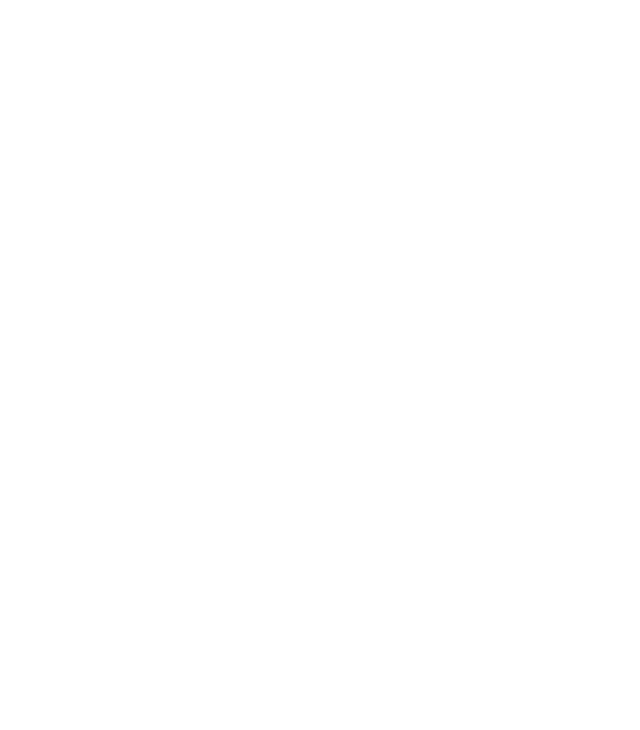
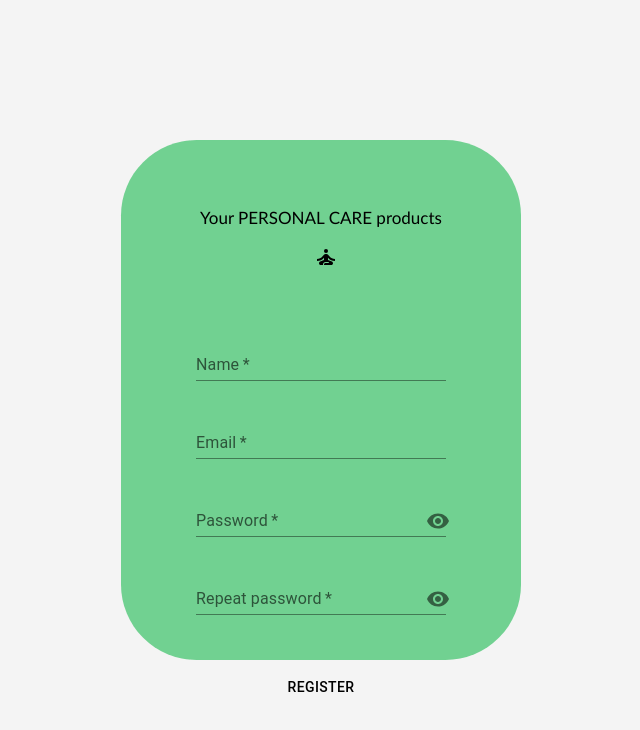
Before and after one commit to IulyN1/Proiect-colectiv, a React (Create React App) app: page /register in a window 1280 px wide. Before the commit this address had no page. Shown: the top 730 px of the page, without its empty margins (319-959 px from the left). Built offline with nearby package versions, Linux system fonts and the light colour scheme.

Commit message:
Pagina de register
Pagina de register, nu este conectata cu BE

```diff
--- a/src/App.js
+++ b/src/App.js
@@ -4,6 +4,7 @@
 import ProductPage from './pages/ProductPage';
 import { BrowserRouter, Routes, Route } from 'react-router-dom';
 import Login from './pages/Login';
+import Register from "./pages/Register";
 
 const App = () => {
 	return (
@@ -14,6 +15,7 @@
 				<Route path="/products/:id" element={<ProductPage />} />
 				<Route path="/products/favorites" element={<ProductsPage favorites={0} />} />
 				<Route path="/login" element={<Login />} />
+				<Route path="/register" element={<Register />} />
 			</Routes>
 		</BrowserRouter>
 	);
--- a/src/components/Navbar/Navbar.jsx
+++ b/src/components/Navbar/Navbar.jsx
@@ -17,7 +17,9 @@
 				<Link to={`/products/favorites`} favorites={0}>
 					<FavoriteBorderIcon className="Navbar-item" />
 				</Link>
-				<p className="Navbar-item">{REGISTER}</p>
+				<Link to={`/register`} className="Navbar-Link">
+					<p className="Navbar-item">{REGISTER}</p>
+				</Link>
 				{!localStorage.getItem("userId") &&
 					<Link to={`/login`} className="Navbar-Link">
 						<p className="Navbar-item">{SIGN_IN}</p>
--- /dev/null
+++ b/src/pages/Register.js
@@ -0,0 +1,154 @@
+import {
+    Button,
+    FormControl,
+    IconButton,
+    Input,
+    InputAdornment,
+    InputLabel,
+    OutlinedInput,
+    TextField
+} from "@mui/material";
+import SelfImprovementIcon from "@mui/icons-material/SelfImprovement";
+import {BRAND, REGISTER} from "../constants";
+import React from 'react';
+import {Visibility, VisibilityOff} from "@mui/icons-material";
+import {useNavigate} from "react-router-dom";
+
+const Register = () => {
+
+    const [email, setEmail] = React.useState("");
+    const [name, setName] = React.useState("");
+    const [password, setPassword] = React.useState("");
+    const [repeatPass, setRepeatPass] = React.useState("");
+    const [errorMessage, setErrorMessage] = React.useState("");
+    const [showPassword, setShowPassword] = React.useState(false);
+    const navigate = useNavigate();
+
+
+    const handleRegister = () => {
+        let localErrorMessage;
+        if (email.trim() === "" ||
+            password.trim() === "" ||
+            repeatPass.trim() === "" ||
+            name.trim() === ""
+        ) {
+            localErrorMessage = "Empty fields!";
+            setErrorMessage("Empty fields!");
+            return;
+        }
+        else if (password !== repeatPass) {
+            localErrorMessage = "The passwords are not the same!";
+            setErrorMessage("The passwords are not the same");
+            return;
+        }
+        else {
+            setErrorMessage("");
+            localErrorMessage = "";
+        }
+
+        let user = {
+            'Name': name,
+            'Email': email,
+            'Password': password
+        }
+
+        console.log(user);
+
+        if (!localErrorMessage.trim()) {
+            navigate("/products");
+        }
+    }
+
+    return(
+        <div className="LoginPage">
+
+            <FormControl className="Login-formControl">
+                <div className="Login-Title">
+                    <p>{BRAND}</p>
+                    <SelfImprovementIcon className="Icon" />
+                </div>
+
+                <TextField
+                    className="Login-InputField"
+                    label='Name'
+                    variant='standard'
+                    required
+                    onChange={(e) => setName(e.target.value)}>
+                </TextField>
+
+                <TextField
+                    className="Login-InputField"
+                    label='Email'
+                    variant='standard'
+                    required
+                    onChange={(e) => setEmail(e.target.value)}>
+                </TextField>
+
+                <FormControl
+                    sx={{ marginBottom: '30px', width: '250px' }}
+                    variant="standard"
+                    required
+                >
+                    <InputLabel>Password</InputLabel>
+                    <Input
+                        type={showPassword ? 'text' : 'password'}
+                        value={password}
+                        onChange={(ev)=>{
+                            setPassword(ev.target.value);
+                        }}
+                        endAdornment={
+                            <InputAdornment position="end">
+                                <IconButton
+                                    aria-label="toggle password visibility"
+                                    onClick={(ev) => {setShowPassword(!showPassword)}}
+                                    edge="end"
+                                >
+                                    {showPassword ? <VisibilityOff /> : <Visibility />}
+                                </IconButton>
+                            </InputAdornment>
+                        }
+                        label="Password"
+                    />
+                </FormControl>
+
+                <FormControl
+                    sx={{ marginBottom: '30px', width: '250px' }}
+                    variant="standard"
+                    required
+                >
+                    <InputLabel>Repeat password</InputLabel>
+                    <Input
+                        type={showPassword ? 'text' : 'password'}
+                        value={repeatPass}
+                        onChange={(ev)=>{
+                            setRepeatPass(ev.target.value);
+                        }}
+                        endAdornment={
+                            <InputAdornment position="end">
+                                <IconButton
+                                    aria-label="toggle password visibility"
+                                    onClick={(ev) => {setShowPassword(!showPassword)}}
+                                    edge="end"
+                                >
+                                    {showPassword ? <VisibilityOff /> : <Visibility />}
+                                </IconButton>
+                            </InputAdornment>
+                        }
+                        label="Repeat password"
+                    />
+                </FormControl>
+
+                {errorMessage && <div className="Login-ErrorMessage">{errorMessage}</div>}
+                <Button
+                    className="Login-Button"
+                    onClick={handleRegister}
+                    sx={{ margin: 3, color: 'black' }}
+                >
+                    {REGISTER}
+                </Button>
+            </FormControl>
+        </div>
+    );
+}
+
+export default Register
```
Also changed, not shown: src/pages/Register.css (added).
